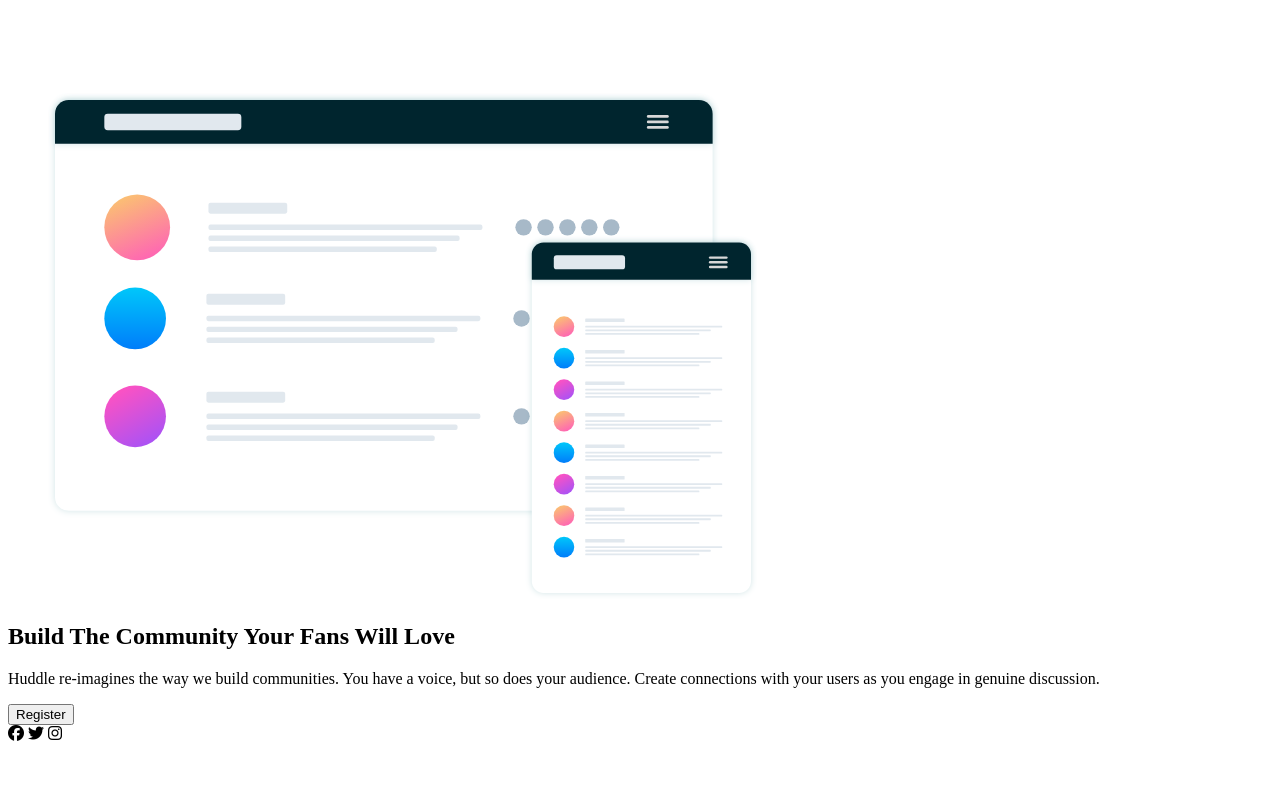
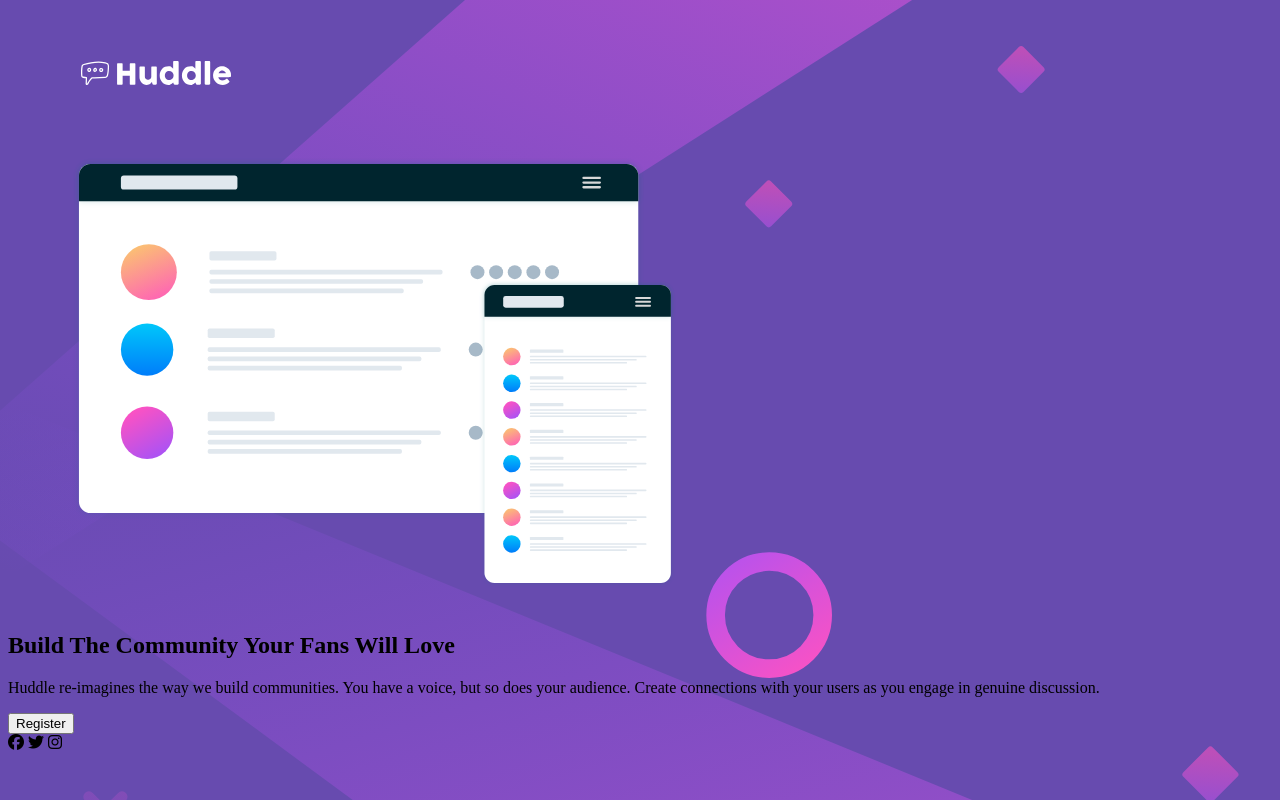
Before and after one commit to iam-Dianne/Huddle-landing-page, a plain HTML site: page index.html in a window 1280 px wide. Drawn offline with Linux system fonts and the light colour scheme.

Commit message:
styled the logo and mockup image

```diff
--- a/index.html
+++ b/index.html
@@ -5,13 +5,14 @@
         <meta charset="UTF-8">
         <meta name="viewport" content="width=device-width, initial-scale=1.0">
         <script src="https://kit.fontawesome.com/8e81868550.js" crossorigin="anonymous"></script>
+        <link rel="stylesheet" href="style.css">
     </head>
-    <body>
+    <body id="page-background">
         <header>
-            <img src= "images/logo.svg" alt="Huddle logo">
+            <img id="logo" src= "images/logo.svg" alt="Huddle logo">
         </header>
         <figure>
-            <img src= "images/illustration-mockups.svg" alt="mockups">
+            <img id="mockup" src= "images/illustration-mockups.svg" alt="mockups">
         </figure>
         <section>
             <h1>Build The Community Your Fans Will Love</h1>
--- a/style.css
+++ b/style.css
@@ -1,4 +1,19 @@
-body {
-    background-image:"images/bg-desktop.svg";
+#page-background {
     background-color:hsl(257, 40%, 49%);
+    background-image:url("images/bg-desktop.svg");
+    background-size:1440px;
 }
+
+#logo {
+    height: 40px;
+    margin: 30px 35px 10px 50px;
+    padding: 15px;
+}
+
+#mockup {
+    height: 430px;
+    margin: 10px 15px;
+    padding: 10px 10px;
+
+
+}
```
Also changed, not shown: design/desktop-design.jpg.
